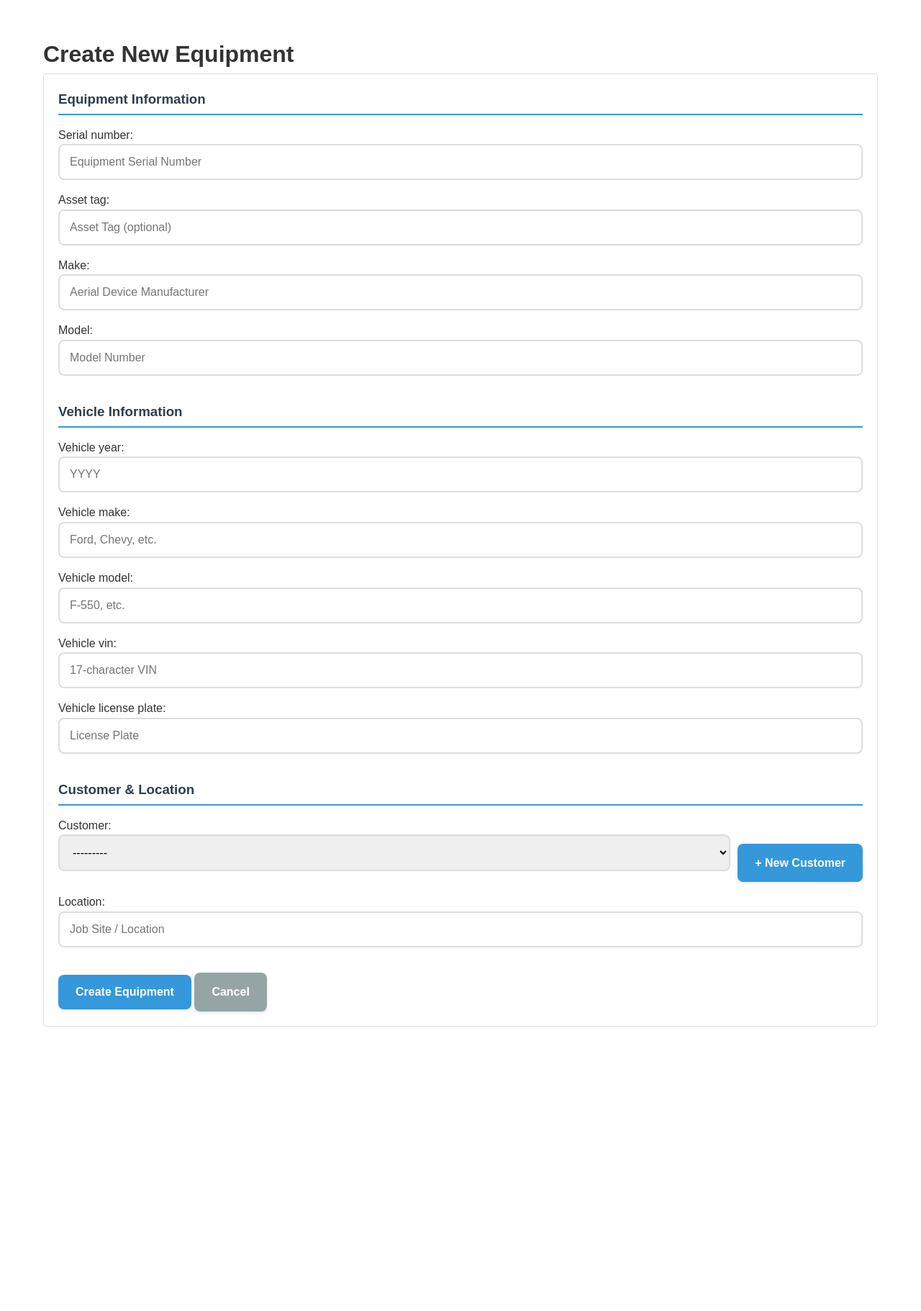
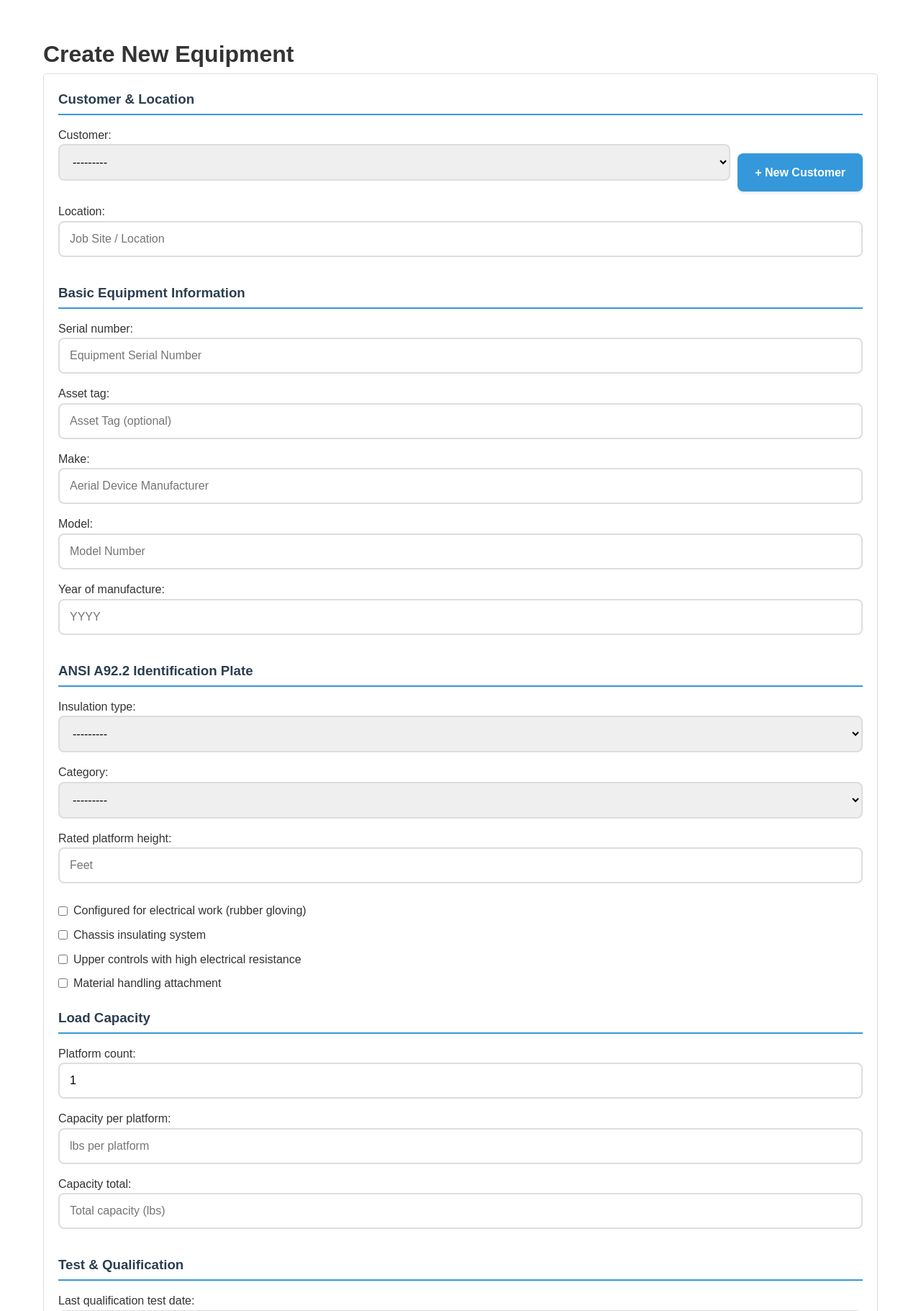
Before and after one commit to 1984droid/Inspections, a Django app: page /equipment/new/ in a window 1280 px wide. Shown: the part 108-1929 px from the top of the page at 72% size. Before the commit the page ends 1534 px from the top, so only its background shows below. Run offline with Django 5.2, Linux system fonts and the light colour scheme; a user stored in the database is signed in; tables that the repository leaves empty hold one stand-in row (values such as "Sample post").

Commit message:
Move Customer & Location to top of equipment form
Customer selection is now the first field when creating equipment
to prevent data loss if user needs to create a new customer.

All identification plate fields are now visible in organized sections.

🤖 Generated with [Claude Code](https://claude.com/claude-code)

Co-Authored-By: Claude <noreply@anthropic.com>

```diff
--- a/inspections/templates/inspections/create_equipment.html
+++ b/inspections/templates/inspections/create_equipment.html
@@ -9,7 +9,22 @@
     <form method="post">
         {% csrf_token %}
 
-        <h3 style="color: #2c3e50; margin-bottom: 15px; border-bottom: 2px solid #3498db; padding-bottom: 5px;">Equipment Information</h3>
+        <h3 style="color: #2c3e50; margin-bottom: 15px; border-bottom: 2px solid #3498db; padding-bottom: 5px;">Customer & Location</h3>
+        <div style="margin-bottom: 20px;">
+            <div style="display: flex; gap: 10px; align-items: flex-end; margin-bottom: 15px;">
+                <div style="flex: 1;">
+                    {{ form.customer.label_tag }}
+                    {{ form.customer }}
+                </div>
+                <div>
+                    <a href="{% url 'create_customer' %}" class="btn" style="white-space: nowrap;">+ New Customer</a>
+                </div>
+            </div>
+            {{ form.location.label_tag }}
+            {{ form.location }}
+        </div>
+
+        <h3 style="color: #2c3e50; margin-bottom: 15px; border-bottom: 2px solid #3498db; padding-bottom: 5px;">Basic Equipment Information</h3>
         <div style="margin-bottom: 20px;">
             {{ form.serial_number.label_tag }}
             {{ form.serial_number }}
@@ -19,6 +34,85 @@
             {{ form.make }}
             {{ form.model.label_tag }}
             {{ form.model }}
+            {{ form.year_of_manufacture.label_tag }}
+            {{ form.year_of_manufacture }}
+        </div>
+
+        <h3 style="color: #2c3e50; margin-bottom: 15px; border-bottom: 2px solid #3498db; padding-bottom: 5px;">ANSI A92.2 Identification Plate</h3>
+        <div style="margin-bottom: 20px;">
+            {{ form.insulation_type.label_tag }}
+            {{ form.insulation_type }}
+            {{ form.category.label_tag }}
+            {{ form.category }}
+            {{ form.rated_platform_height.label_tag }}
+            {{ form.rated_platform_height }}
+
+            <div style="margin-top: 10px;">
+                <label style="display: flex; align-items: center; gap: 8px;">
+                    {{ form.configured_for_electrical_work }}
+                    <span>Configured for electrical work (rubber gloving)</span>
+                </label>
+            </div>
+            <div style="margin-top: 8px;">
+                <label style="display: flex; align-items: center; gap: 8px;">
+                    {{ form.chassis_insulating_system }}
+                    <span>Chassis insulating system</span>
+                </label>
+            </div>
+            <div style="margin-top: 8px;">
+                <label style="display: flex; align-items: center; gap: 8px;">
+                    {{ form.upper_controls_high_resistance }}
+                    <span>Upper controls with high electrical resistance</span>
+                </label>
+            </div>
+            <div style="margin-top: 8px;">
+                <label style="display: flex; align-items: center; gap: 8px;">
+                    {{ form.material_handling_attachment }}
+                    <span>Material handling attachment</span>
+                </label>
+            </div>
+        </div>
+
+        <h3 style="color: #2c3e50; margin-bottom: 15px; border-bottom: 2px solid #3498db; padding-bottom: 5px;">Load Capacity</h3>
+        <div style="margin-bottom: 20px;">
+            {{ form.platform_count.label_tag }}
+            {{ form.platform_count }}
+            {{ form.capacity_per_platform.label_tag }}
+            {{ form.capacity_per_platform }}
+            {{ form.capacity_total.label_tag }}
+            {{ form.capacity_total }}
+        </div>
+
+        <h3 style="color: #2c3e50; margin-bottom: 15px; border-bottom: 2px solid #3498db; padding-bottom: 5px;">Test & Qualification</h3>
+        <div style="margin-bottom: 20px;">
+            {{ form.last_qualification_test_date.label_tag }}
+            {{ form.last_qualification_test_date }}
+            {{ form.qualification_voltage.label_tag }}
+            {{ form.qualification_voltage }}
+        </div>
+
+        <h3 style="color: #2c3e50; margin-bottom: 15px; border-bottom: 2px solid #3498db; padding-bottom: 5px;">System Specifications</h3>
+        <div style="margin-bottom: 20px;">
+            {{ form.system_pressure.label_tag }}
+            {{ form.system_pressure }}
+            {{ form.control_system_voltage.label_tag }}
+            {{ form.control_system_voltage }}
+            {{ form.ambient_temp_range.label_tag }}
+            {{ form.ambient_temp_range }}
+        </div>
+
+        <h3 style="color: #2c3e50; margin-bottom: 15px; border-bottom: 2px solid #3498db; padding-bottom: 5px;">Manufacturer Information</h3>
+        <div style="margin-bottom: 20px;">
+            {{ form.manufacturer_name.label_tag }}
+            {{ form.manufacturer_name }}
+            {{ form.manufacturer_city.label_tag }}
+            {{ form.manufacturer_city }}
+            {{ form.manufacturer_state.label_tag }}
+            {{ form.manufacturer_state }}
+            {{ form.manufacturer_country.label_tag }}
+            {{ form.manufacturer_country }}
+            {{ form.installed_by.label_tag }}
+            {{ form.installed_by }}
         </div>
 
         <h3 style="color: #2c3e50; margin-bottom: 15px; border-bottom: 2px solid #3498db; padding-bottom: 5px;">Vehicle Information</h3>
@@ -35,21 +129,6 @@
             {{ form.vehicle_license_plate }}
         </div>
 
-        <h3 style="color: #2c3e50; margin-bottom: 15px; border-bottom: 2px solid #3498db; padding-bottom: 5px;">Customer & Location</h3>
-        <div style="margin-bottom: 20px;">
-            <div style="display: flex; gap: 10px; align-items: flex-end; margin-bottom: 15px;">
-                <div style="flex: 1;">
-                    {{ form.customer.label_tag }}
-                    {{ form.customer }}
-                </div>
-                <div>
-                    <a href="{% url 'create_customer' %}" class="btn" style="white-space: nowrap;">+ New Customer</a>
-                </div>
-            </div>
-            {{ form.location.label_tag }}
-            {{ form.location }}
-        </div>
-
         <button type="submit" class="btn">Create Equipment</button>
         <a href="{% url 'new_inspection' %}" class="btn btn-secondary">Cancel</a>
     </form>
```
